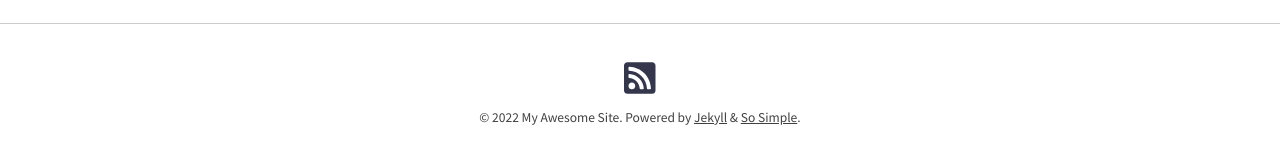
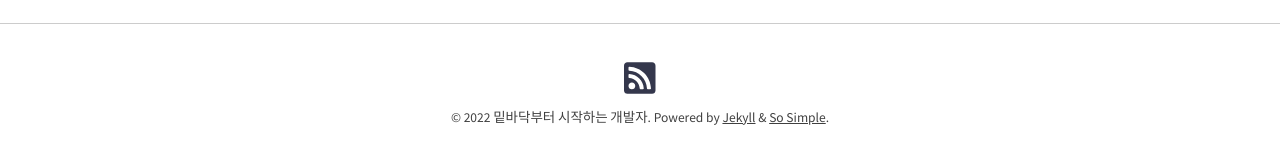
Before and after one commit to stae1102/stae1102.github.io, a Jekyll site: the page built from index.md, in a window 1280 px wide and 900 px high, scrolled down 1222 px. Shown: the part 700-864 px from the top of the window. Built offline with Jekyll 4.4.1, drawn with Linux system fonts in a browser that asks for light colours; nearby versions of some CDN libraries; some of the changed text lies outside the part shown.

Commit message:
Change Title

```diff
--- a/_config.yml
+++ b/_config.yml
@@ -16,7 +16,7 @@
 remote_theme: "mmistakes/so-simple-theme@3.2.0"
 skin: "/assets/css/skins/default.css"
 locale: en-US
-title: "My Awesome Site"
+title: "밑바닥부터 시작하는 개발자"
 description: "It really is the best."
 baseurl: # the subpath of your site, e.g. "/blog"
 url: # the base hostname & protocol for your site e.g. "https://mmistakes.github.io"
```
